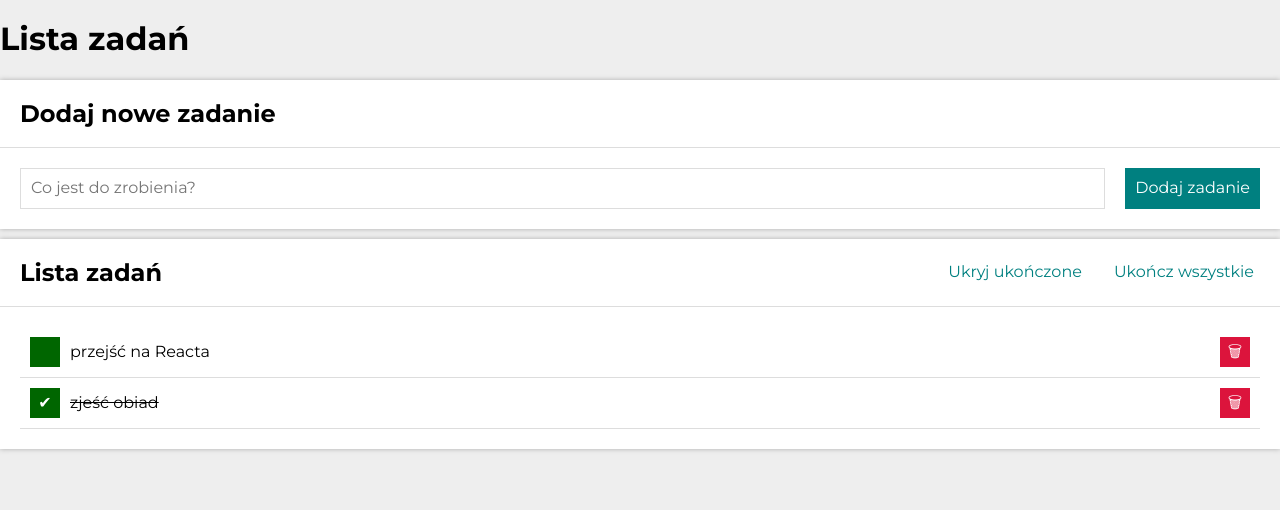
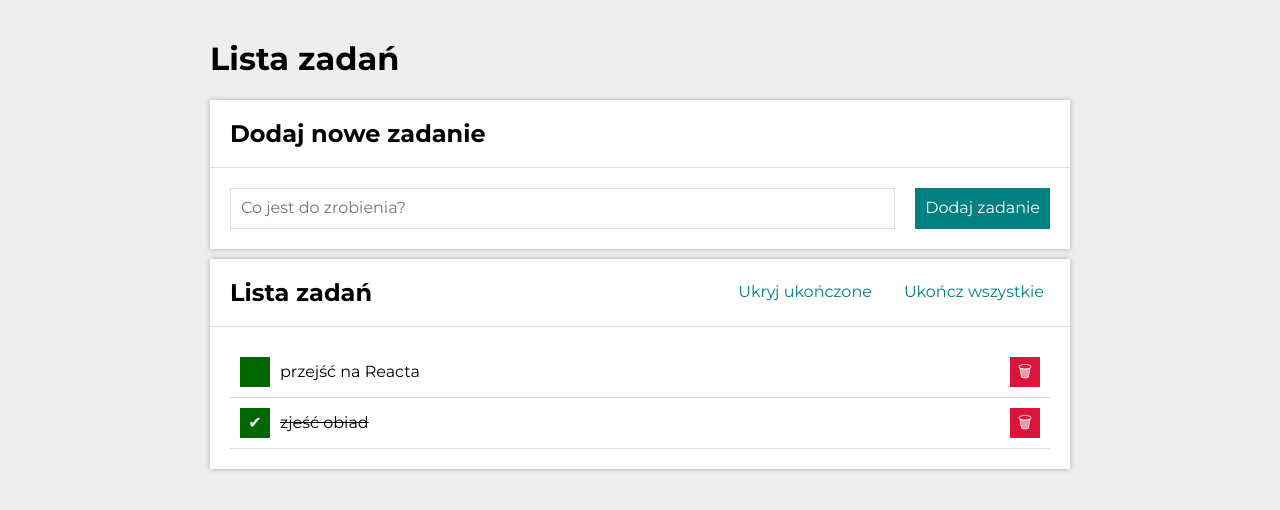
Before and after one commit to PeVu96/tasks-list-react, a React (Create React App) app: page / in a window 1280 px wide. Shown: the top 510 px of the page. Built offline with nearby package versions, Linux system fonts and the light colour scheme.

Commit message:
styles added to container

```diff
--- a/src/Container/index.js
+++ b/src/Container/index.js
@@ -1,3 +1,5 @@
+import "./style.css";
+
 const Container = ({ children }) => (
   <main className="container">
     {children}
--- /dev/null
+++ b/src/Container/style.css
@@ -0,0 +1,5 @@
+.container {
+    max-width: 900px;
+    padding: 20px;
+    margin: 0 auto;
+}
```
